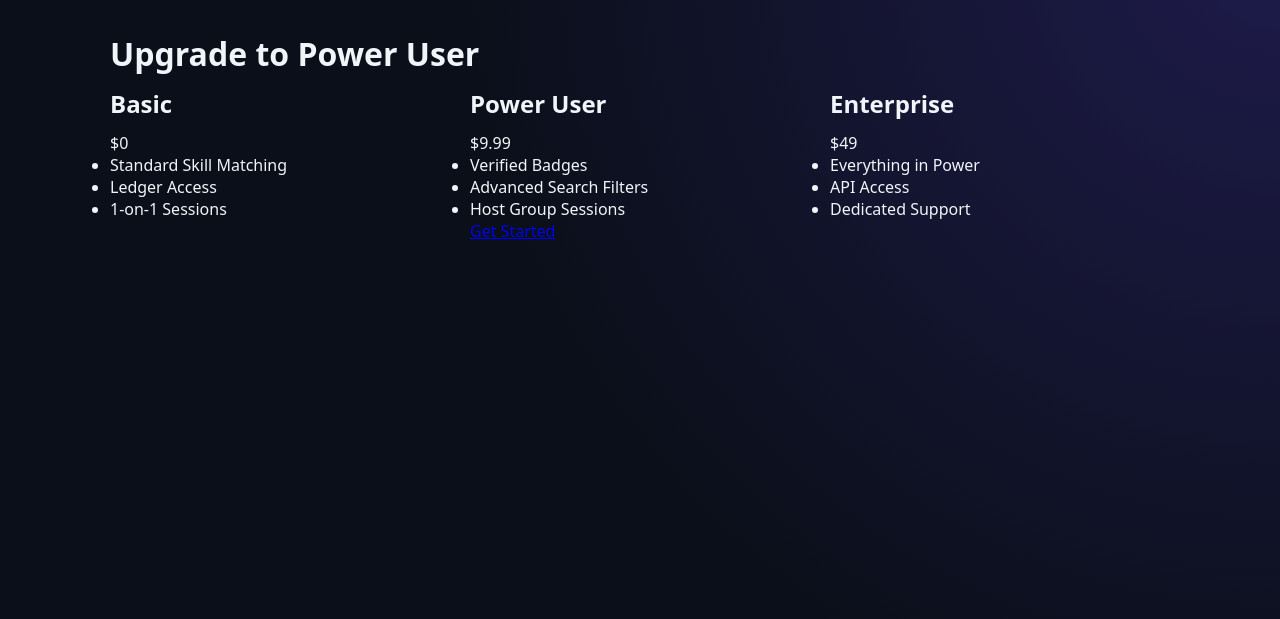
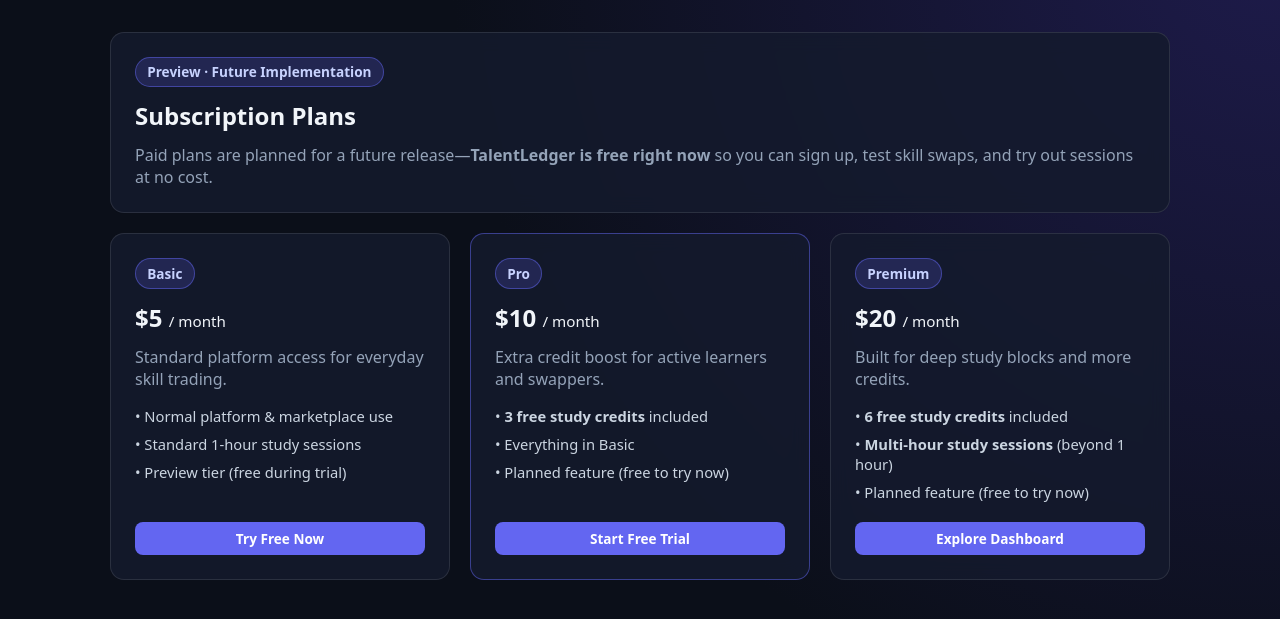
Before and after one commit to ryanmakau560-debug/TalentLedger, a Django app: page /subscription/ in a window 1280 px wide. Shown: the part 64-683 px from the top of the page. Run offline with Django 5.2, Linux system fonts and the light colour scheme.

Commit message:
Add preview subscription plans and keep platform free to try

```diff
--- a/templates/subscription.html
+++ b/templates/subscription.html
@@ -1,48 +1,56 @@
-{% extends 'base.html' %}
+{% extends "base.html" %}
+{% block title %}Subscriptions | TalentLedger{% endblock %}
 
 {% block content %}
-<div class="max-w-6xl mx-auto py-12 px-6">
-    <h1 class="text-4xl font-bold text-center mb-12">Upgrade to Power User</h1>
+<div class="card">
+  <span class="badge" style="display: inline-block; margin-bottom: 0.75rem;">Preview · Future Implementation</span>
+  <h2>Subscription Plans</h2>
+  <p class="muted" style="margin-bottom: 0;">
+    Paid plans are planned for a future release—<strong>TalentLedger is free right now</strong> so you can sign up, test skill swaps, and try out sessions at no cost.
+  </p>
+</div>
 
-    <div class="grid md:grid-cols-3 gap-8">
+<div class="grid">
+  <div class="card" style="display: flex; flex-direction: column; justify-content: space-between; margin-bottom: 0;">
+    <div>
+      <span class="badge" style="display: inline-block; margin-bottom: 0.75rem;">Basic</span>
+      <h2>$5 <span class="muted" style="font-size: 0.95rem; font-weight: 400;">/ month</span></h2>
+      <p class="muted">Standard platform access for everyday skill trading.</p>
+      <ul style="list-style: none; display: flex; flex-direction: column; gap: 0.5rem; margin-bottom: 1.25rem; color: #cbd5e1; font-size: 0.92rem;">
+        <li>• Normal platform & marketplace use</li>
+        <li>• Standard 1-hour study sessions</li>
+        <li>• Preview tier (free during trial)</li>
+      </ul>
+    </div>
+    <a class="btn btn-sm" href="/marketplace/" style="text-align: center;">Try Free Now</a>
+  </div>
 
-        <!-- Basic Tier -->
-        <div class="transition-transform duration-300 ease-in-out hover:scale-105 border rounded-lg p-8 shadow-lg text-center bg-white">
-            <h2 class="text-xl font-bold mb-4">Basic</h2>
-            <p class="text-4xl font-bold mb-6">$0</p>
-            <ul class="text-gray-600 mb-8 space-y-2">
-                <li>Standard Skill Matching</li>
-                <li>Ledger Access</li>
-                <li>1-on-1 Sessions</li>
-            </ul>
-        </div>
+  <div class="card" style="display: flex; flex-direction: column; justify-content: space-between; margin-bottom: 0; border-color: rgba(99, 102, 241, 0.5);">
+    <div>
+      <span class="badge" style="display: inline-block; margin-bottom: 0.75rem;">Pro</span>
+      <h2>$10 <span class="muted" style="font-size: 0.95rem; font-weight: 400;">/ month</span></h2>
+      <p class="muted">Extra credit boost for active learners and swappers.</p>
+      <ul style="list-style: none; display: flex; flex-direction: column; gap: 0.5rem; margin-bottom: 1.25rem; color: #cbd5e1; font-size: 0.92rem;">
+        <li>• <strong>3 free study credits</strong> included</li>
+        <li>• Everything in Basic</li>
+        <li>• Planned feature (free to try now)</li>
+      </ul>
+    </div>
+    <a class="btn btn-sm" href="/register/" style="text-align: center;">Start Free Trial</a>
+  </div>
 
-        <!-- Power User Tier (Highlighted with hover scale) -->
-        <div class="transition-transform duration-300 ease-in-out hover:scale-105 border-4 border-blue-600 rounded-lg p-8 shadow-2xl text-center bg-blue-50">
-            <h2 class="text-2xl font-bold mb-4 text-blue-800">Power User</h2>
-            <p class="text-4xl font-bold mb-6">$9.99</p>
-            <ul class="text-gray-700 mb-8 space-y-2 font-semibold">
-                <li>Verified Badges</li>
-                <li>Advanced Search Filters</li>
-                <li>Host Group Sessions</li>
-            </ul>
-            <!-- Inside the 'Power User' card -->
-<a href="{% url 'payment' tier='PowerUser' %}" class="block bg-blue-600 text-white px-6 py-2 rounded-full mt-4">
-    Get Started
-</a>
-        </div>
-
-        <!-- Enterprise Tier -->
-        <div class="transition-transform duration-300 ease-in-out hover:scale-105 border rounded-lg p-8 shadow-lg text-center bg-white">
-            <h2 class="text-xl font-bold mb-4">Enterprise</h2>
-            <p class="text-4xl font-bold mb-6">$49</p>
-            <ul class="text-gray-600 mb-8 space-y-2">
-                <li>Everything in Power</li>
-                <li>API Access</li>
-                <li>Dedicated Support</li>
-            </ul>
-        </div>
-
+  <div class="card" style="display: flex; flex-direction: column; justify-content: space-between; margin-bottom: 0;">
+    <div>
+      <span class="badge" style="display: inline-block; margin-bottom: 0.75rem;">Premium</span>
+      <h2>$20 <span class="muted" style="font-size: 0.95rem; font-weight: 400;">/ month</span></h2>
+      <p class="muted">Built for deep study blocks and more credits.</p>
+      <ul style="list-style: none; display: flex; flex-direction: column; gap: 0.5rem; margin-bottom: 1.25rem; color: #cbd5e1; font-size: 0.92rem;">
+        <li>• <strong>6 free study credits</strong> included</li>
+        <li>• <strong>Multi-hour study sessions</strong> (beyond 1 hour)</li>
+        <li>• Planned feature (free to try now)</li>
+      </ul>
     </div>
+    <a class="btn btn-sm" href="/dashboard/" style="text-align: center;">Explore Dashboard</a>
+  </div>
 </div>
 {% endblock %}
```
Also changed, not shown: templates/home.html (+31 -0 lines), templates/profile.html (+34 -23 lines), templates/skills.html (+48 -50 lines).
